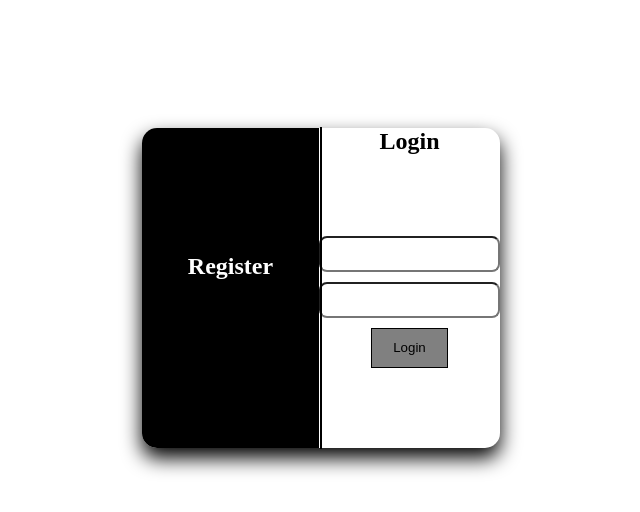
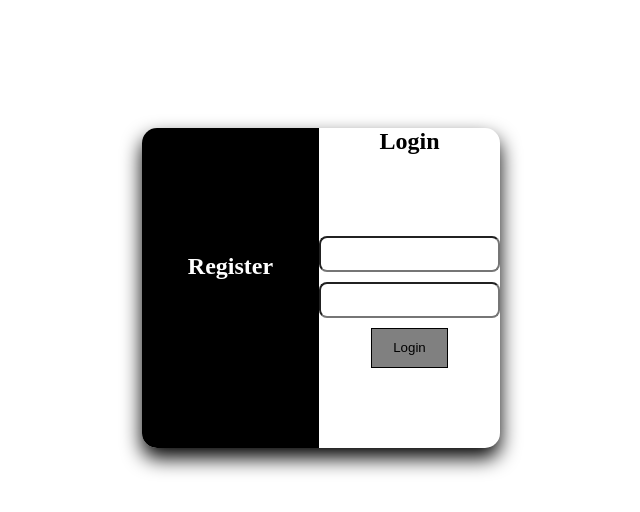
Before and after one commit to Joao-Sant-Ana/Cheat-Galaxy1, a plain HTML site: page login.html in a window 1280 px wide. Shown: the full height of the page, 319-959 px from the left. Drawn offline with Linux system fonts and the light colour scheme.

Commit message:
Remoção da HR
A HR foi removida para que a animação pudesse ter mais suavidade.

```diff
--- a/login.css
+++ b/login.css
@@ -88,9 +88,3 @@ main {
     pointer-events: all;
     cursor: pointer ;
 }
-
-hr {
-    position: absolute;
-    height: 40svh;
-    border: 1px solid black;
-}
--- a/login.html
+++ b/login.html
@@ -18,7 +18,6 @@
                 <input type="button" value="Login" id="login-btn">
             </div>
         </div>
-        <hr>
         <div id="left">
             <h2 id="txtregister">Register</h2>
             <div id="register">
```
